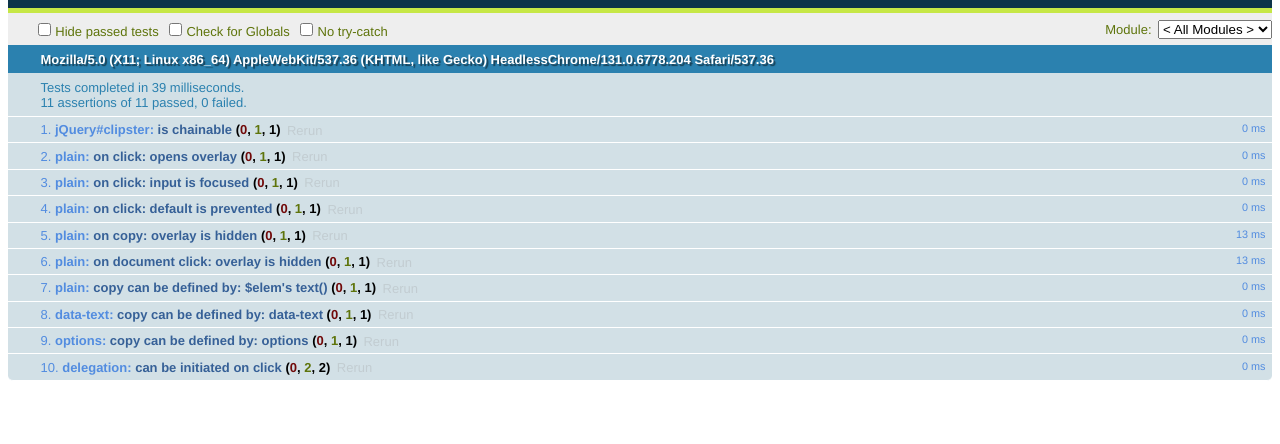
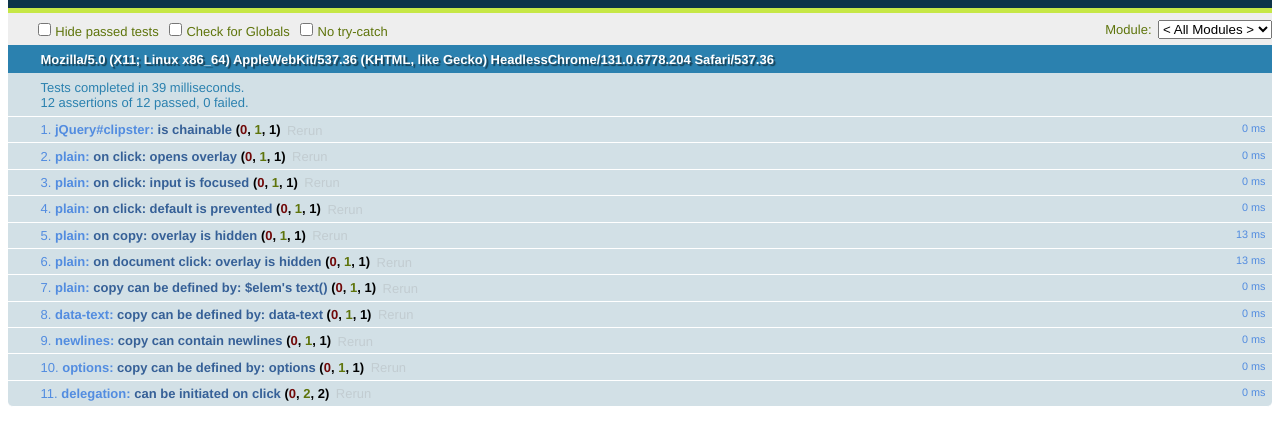
Before and after one commit to kickstarter/jquery-clipster, a website: page test/clipster.html in a window 1280 px wide. Shown: the part 48-492 px from the top of the page. Drawn offline with Linux system fonts and the light colour scheme.

Commit message:
Use a textarea instead of an input.

```diff
--- a/src/clipster.js
+++ b/src/clipster.js
@@ -8,8 +8,8 @@
 
 (function($) {
   var $overlay =
-    $('<div id="jquery-clipster-overlay"><div><p>Press ⌘C to copy</p><p><input></p></div></div>'),
-    $input = $overlay.find('input');
+    $('<div id="jquery-clipster-overlay"><div><p>Press ⌘C to copy</p><p><textarea></textarea></p></div></div>'),
+    $input = $overlay.find('textarea');
   $overlay.hide();
 
   $(function () {
--- a/test/clipster.html
+++ b/test/clipster.html
@@ -21,6 +21,8 @@
   <div id="qunit-fixture">
     <a class="clipster" id="plain">copy</a>
     <a class="clipster" id="datatext" data-text="foo">copy</a>
+    <a class="clipster" id="newlines" data-text="a
+b">copy</a>
     <a id="link">link</a>
   </div>
 </body>
--- a/test/clipster_test.js
+++ b/test/clipster_test.js
@@ -36,7 +36,7 @@
     setup: function () {
       this.$plain = $('#plain').clipster();
       this.$overlay = $('#jquery-clipster-overlay');
-      this.$input = this.$overlay.find('input');
+      this.$input = this.$overlay.find('textarea');
     }
   });
 
@@ -91,7 +91,7 @@
   module('data-text', {
     setup: function () {
       this.$datatext = $('#datatext').clipster();
-      this.$input = $('#jquery-clipster-overlay input');
+      this.$input = $('#jquery-clipster-overlay textarea');
     }
   });
 
@@ -101,10 +101,23 @@
     strictEqual(this.$input.val(), 'foo');
   });
 
+  module('newlines', {
+    setup: function () {
+      this.$newlines = $('#newlines').clipster();
+      this.$input = $('#jquery-clipster-overlay textarea');
+    }
+  });
+
+  test('copy can contain newlines', function () {
+    expect(1);
+    this.$newlines.click();
+    strictEqual(this.$input.val(), 'a\nb');
+  });
+
   module('options', {
     setup: function () {
       this.$elem = $('#link');
-      this.$input = $('#jquery-clipster-overlay input');
+      this.$input = $('#jquery-clipster-overlay textarea');
     }
   });
 
@@ -120,7 +133,7 @@
   module('delegation', {
     setup: function () {
       $.clipster('#link');
-      this.$input = $('#jquery-clipster-overlay input');
+      this.$input = $('#jquery-clipster-overlay textarea');
     }
   });
 
```
